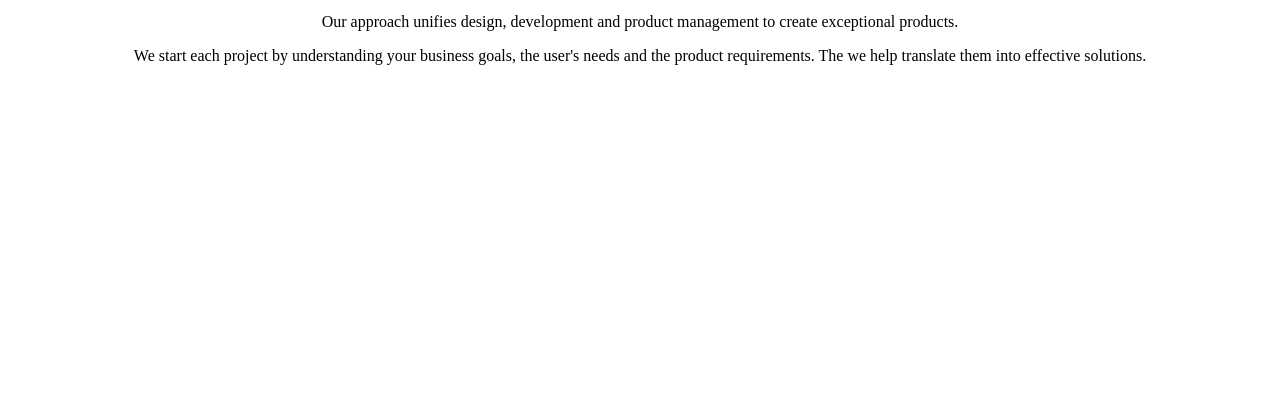
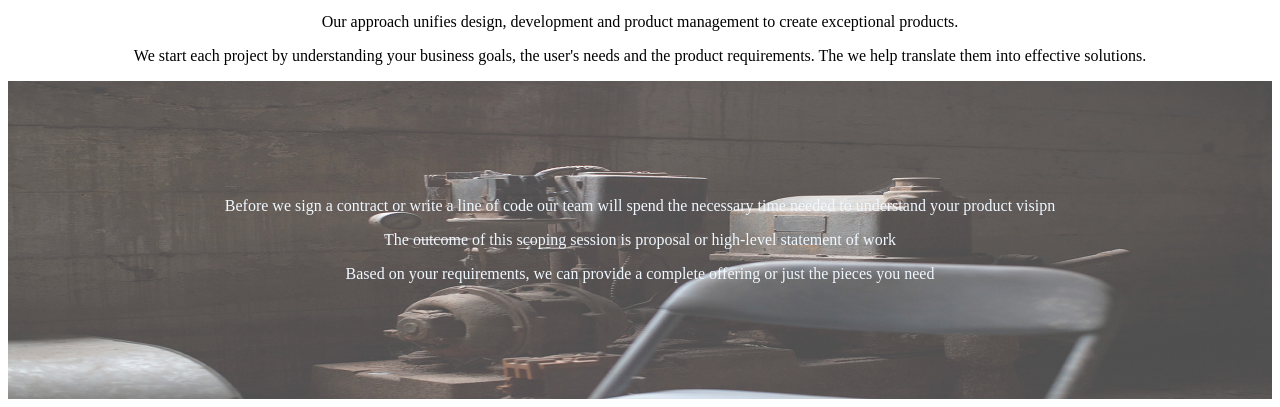
Before and after one commit to timaali/Delani-Studio, a plain HTML site: page img/index.html in a window 1280 px wide. Shown: the part 581-988 px from the top of the page. Before the commit the page ends 800 px from the top, so only its background shows below. Drawn offline with nearby package versions, Linux system fonts and the light colour scheme.

Commit message:
This commit adds the second background image and the text

```diff
--- a/img/index.html
+++ b/img/index.html
@@ -23,11 +23,18 @@
                 background-size: 100% 100%;
             }
 
+            #background_image2 {
+                background-image: url(../img/backgrounds/c_image.png);
+                padding: 100px;
+                background-repeat: no-repeat;
+                background-size: 100% 100%;
+            }
+
             p {
                 text-align: center;
             }
 
-            h1{
+            h1 {
                 text-align: center;
             }
 
@@ -35,7 +42,6 @@
                 text-align: center;
                 color: aliceblue;
             }
-
         </style>
 
 
@@ -46,10 +52,17 @@
         </div>
 
         <h1>ABOUT US</h1>
-        <p>When you work with us, you are part of a team of committed collaborators. All aspects of our software development process are integrated, interactive and agile.</p>
-            <p>Our approach unifies design, development and product management to create exceptional products.</p>
-            <p>We start each project by understanding your business goals, the user's needs and the product requirements.
+        <p>When you work with us, you are part of a team of committed collaborators. All aspects of our software
+            development process are integrated, interactive and agile.</p>
+        <p>Our approach unifies design, development and product management to create exceptional products.</p>
+        <p>We start each project by understanding your business goals, the user's needs and the product requirements.
             The we help translate them into effective solutions.</p>
+
+        <div id="background_image2">
+            <p id="text1">Before we sign a contract or write a line of code our team will spend the necessary time needed to understand your product visipn</p>
+            <p id="text1">The outcome of this scoping session is proposal or high-level statement of work</p>
+            <p id="text1">Based on your requirements, we can provide a complete offering or just the pieces you need</p>
+        </div>
 
 
 
```
